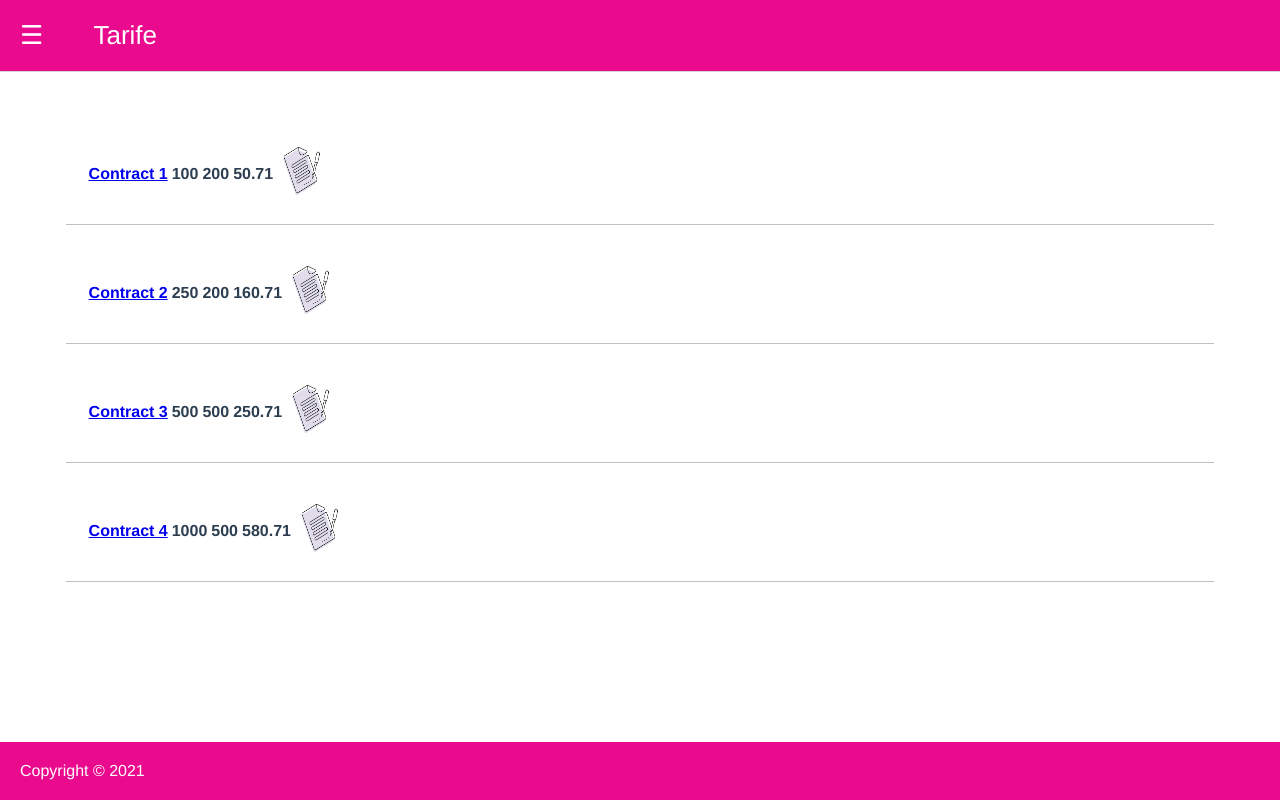
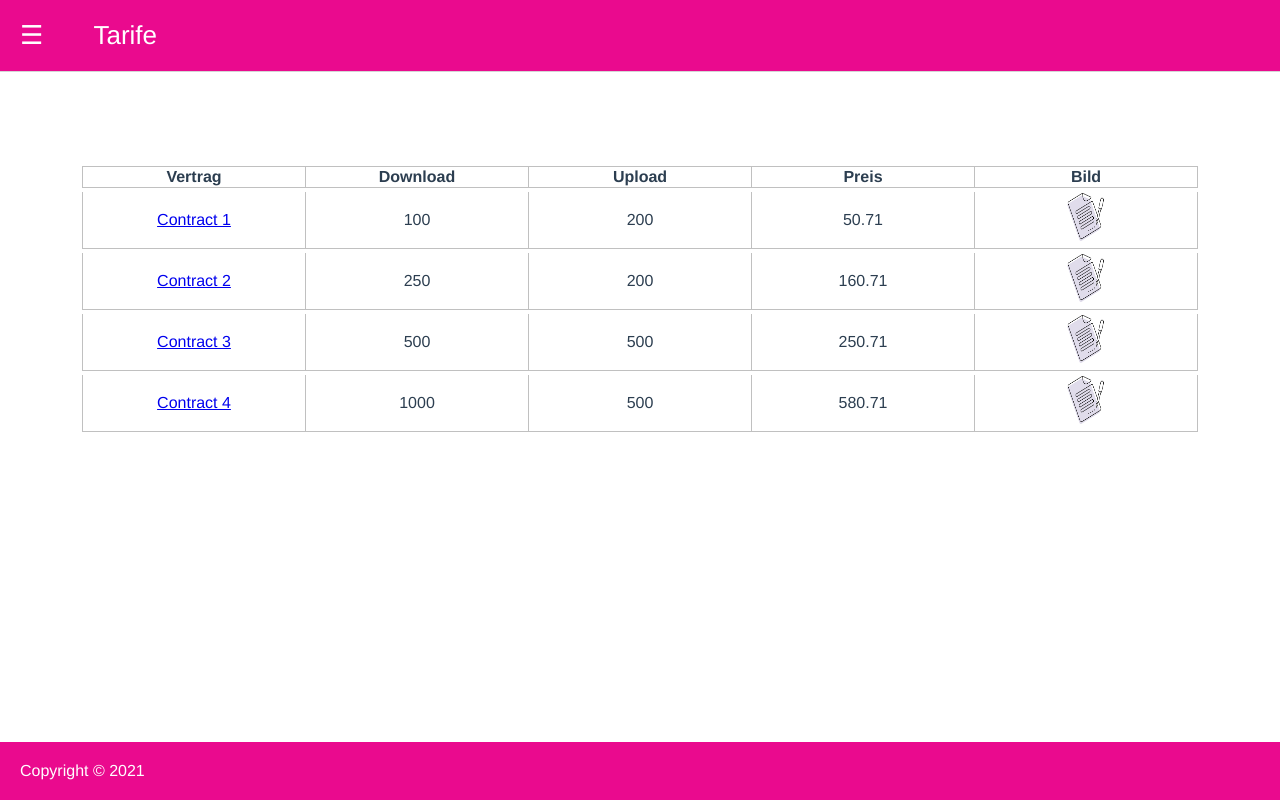
Before and after one commit to Tobssen/design-telekom, a Vue app: page /tarife in a window 1280 px wide. Built offline with nearby package versions, Linux system fonts and the light colour scheme; data requests are answered from the project's data file.

Commit message:
addednew table design

```diff
--- a/package.json
+++ b/package.json
@@ -23,7 +23,8 @@
     "@vue/compiler-sfc": "^3.0.0",
     "babel-eslint": "^10.1.0",
     "eslint": "^6.7.2",
-    "eslint-plugin-vue": "^7.0.0-0"
+    "eslint-plugin-vue": "^7.0.0-0",
+    "vue-cli-plugin-vuetify": "~2.1.0"
   },
   "eslintConfig": {
     "root": true,
--- /dev/null
+++ b/src/components/v-data-table-head.vue
@@ -0,0 +1,81 @@
+<template >
+  <div class="product-list">
+
+  <table class="tg">
+    <thead>
+      <tr>
+        <th class="entry">{{ product.name }}</th>
+        <th class="entry">{{ product.download }}</th>
+        <th class="entry">{{ product.upload }}</th>
+        <th class="entry">{{ product.price }}</th>
+        <th class="entry">{{product.image}}</th>
+      </tr>
+    </thead>
+  </table>
+
+
+
+
+
+
+
+
+
+  </div>
+</template>
+
+<script>
+export default {
+  methods: {
+      toggleDivClass(productId) {
+      console.log(productId + document.getElementById(productId));
+      document.getElementById(productId).classList.toggle("product-list-click");
+      var x = document.getElementById("p" + productId);
+
+      console.log(x);
+      if (x.style.display === "none") {
+        x.style.display = "block";
+      } else {
+        x.style.display = "none";
+      }
+      document.getElementById(productId).classList.toggle("product-list");
+    }
+  },
+  props: {
+    product: {
+      type: Object,
+      required: true
+    }
+  }
+};
+</script>
+
+<style scoped>
+.product-list {
+  display: block;
+  margin-left: auto;
+  margin-right: auto;
+  padding: 2px;
+  cursor: pointer;
+  position: relative;
+}
+table {
+   border-collapse: collapse;
+}
+.product-list:hover {
+  box-shadow: 0 3px 12 px 0 rgba(0, 0, 0, 0.2);
+}
+.product-list-click:hover {
+  box-shadow: 0 3px 12 px 0 rgba(0, 0, 0, 0.2);
+}
+.entry{
+  border: 1px solid #c0c0c0;
+  text-align: center;
+  width: 220px;
+  border-left: 1px solid #c0c0c0;
+}
+.product-img {
+  width: 50px;
+  height: 50px;
+}
+</style>
--- /dev/null
+++ b/src/components/v-data-table.vue
@@ -0,0 +1,88 @@
+<template >
+  <div v-if="product.type==='tarif'" class="product-list">
+
+  <table class="tg">
+    <thead>
+      <tr>
+        <th class="entry"><router-link :to="{name: 'Details', params: { id: product.id } }">
+                              <a>{{ product.name }}</a>
+                            </router-link></th>
+        <th class="entry">{{ product.download }}</th>
+        <th class="entry">{{ product.upload }}</th>
+        <th class="entry">{{ product.price }}</th>
+        <th class="entry"> <img class="product-img" :src="product.image"/></th>
+      </tr>
+    </thead>
+  </table>
+
+
+
+
+
+
+
+
+
+  </div>
+</template>
+
+<script>
+export default {
+  methods: {
+      toggleDivClass(productId) {
+      console.log(productId + document.getElementById(productId));
+      document.getElementById(productId).classList.toggle("product-list-click");
+      var x = document.getElementById("p" + productId);
+
+      console.log(x);
+      if (x.style.display === "none") {
+        x.style.display = "block";
+      } else {
+        x.style.display = "none";
+      }
+      document.getElementById(productId).classList.toggle("product-list");
+    }
+  },
+  props: {
+    product: {
+      type: Object,
+      required: true
+    }
+  }
+};
+</script>
+
+<style scoped>
+.product-list {
+  display: block;
+  margin-left: auto;
+  margin-right: auto;
+  padding: 2px;
+  cursor: pointer;
+  position: relative;
+}
+table {
+   border-collapse: collapse;
+}
+th{
+    font-weight: normal;
+}
+.product-list:hover {
+  box-shadow: 0 3px 12 px 0 rgba(0, 0, 0, 0.2);
+}
+.product-list-click:hover {
+  box-shadow: 0 3px 12 px 0 rgba(0, 0, 0, 0.2);
+}
+.entry{
+
+  border-bottom: 1px solid #c0c0c0;
+  text-align: center;
+  width: 220px;
+  border-left: 1px solid #c0c0c0;
+  border-right: 1px solid #c0c0c0;
+}
+.product-img {
+  width: 50px;
+  height: 50px;
+}
+</style>
--- a/src/views/Dashboard.vue
+++ b/src/views/Dashboard.vue
@@ -17,7 +17,6 @@
 <script>
 // @ is an alias to /src
 import ProductService from "@/services/ProductService.js";
-
 export default {
   name: "dashboard",
   components: {
--- a/src/views/Tarife.vue
+++ b/src/views/Tarife.vue
@@ -1,28 +1,40 @@
 <template>
   <div class="products">
-    <ListEntryTarif
+
+    <TableHead :id="asdf" :key="asdf" :product="headline"/>
+    <Table
       v-for="product in products"
       :id="product.id"
       :key="product.id"
       :product="product"
-
     />
   </div>
 </template>
 
 <script>
 // @ is an alias to /src
-import ListEntryTarif from "@/components/ListEntryTarif.vue";
+import Table from "@/components/v-data-table.vue";
+import TableHead from "@/components/v-data-table-head.vue";
 import ProductService from "@/services/ProductService.js";
 
 export default {
   name: "tarife",
   components: {
-    ListEntryTarif
+    Table,
+    TableHead
   },
   data() {
     return {
-      products: []
+      products: [],
+      headline:  {
+        description: "description",
+        price: "Preis",
+        download: "Download",
+        upload: "Upload",
+        name: "Vertrag",
+        date:"date",
+        type:"tarif",
+        image: "Bild"},
     };
   },
   mounted() {
@@ -32,19 +44,6 @@ export default {
     async getProducts() {
       const response = await ProductService.fetchProducts();
       this.products = response.data;
-    },
-    toggleDivClass(productId) {
-      console.log(productId + document.getElementById(productId));
-      document.getElementById(productId).classList.toggle("product-card-click");
-      var x = document.getElementById("p" + productId);
-
-      console.log(x);
-      if (x.style.display === "none") {
-        x.style.display = "block";
-      } else {
-        x.style.display = "none";
-      }
-      document.getElementById(productId).classList.toggle("product-card");
     }
   }
 };
@@ -52,6 +51,8 @@ export default {
 
 <style scoped>
 .products {
+
+  margin-top: 140px;
   display: flex;
   flex-direction: column;
   align-items: center;
```
Also changed, not shown: 1 other file (tests, documents, lock files or other folders).
